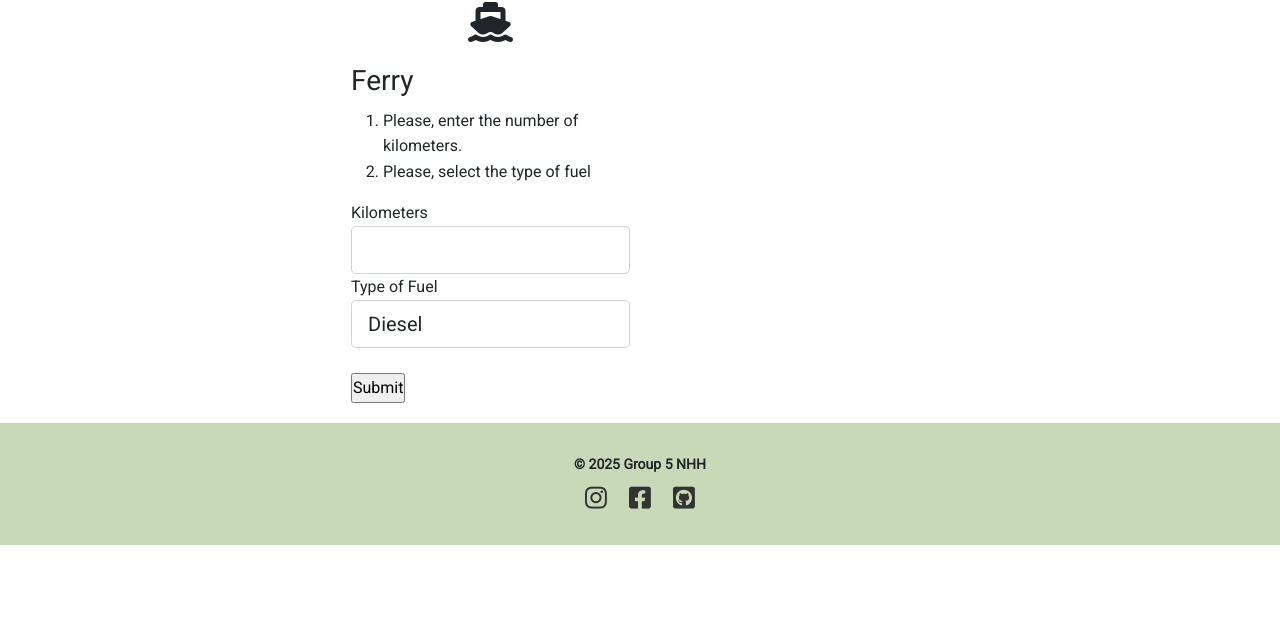
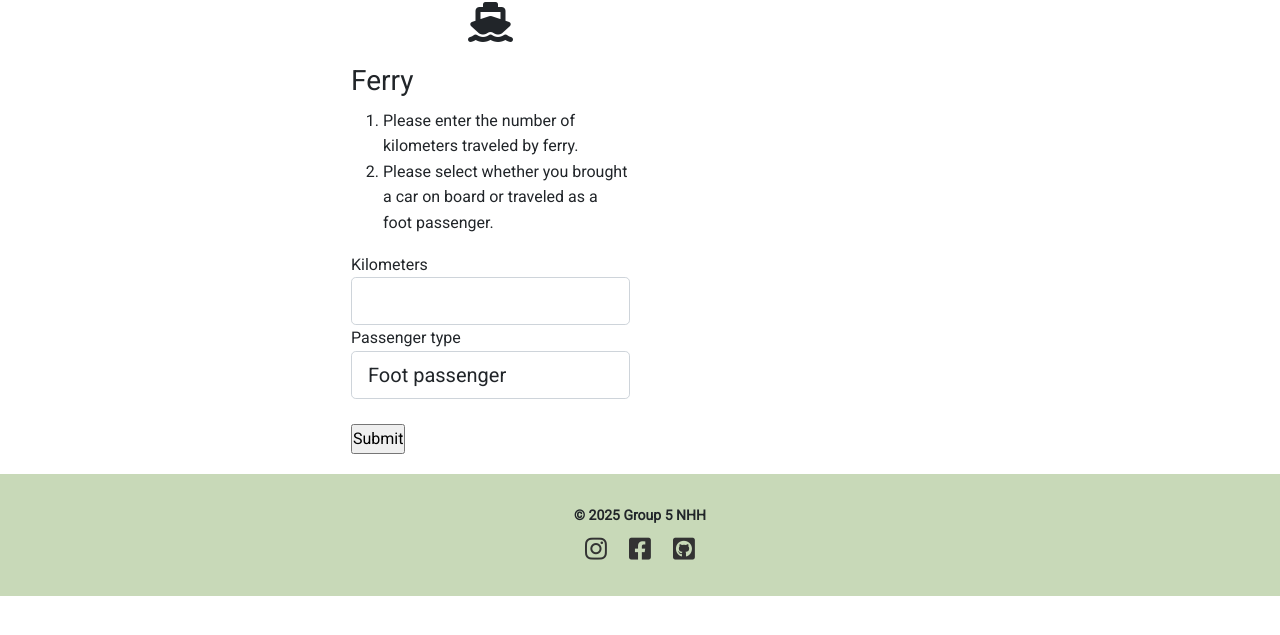
Before and after one commit to NHHSVolunteer/Carbonapp-3, a Flask app: page /carbon_app/new_entry_ferry in a window 1280 px wide. Shown: the part 100-735 px from the top of the page. Run offline with Flask 2, Linux system fonts and the light colour scheme; some libraries are stand-ins or nearby versions.

Commit message:
Changed the forms in the carbon app

```diff
--- a/Capp/Carbon_app/forms.py
+++ b/Capp/Carbon_app/forms.py
@@ -1,45 +1,67 @@
 from flask_wtf import FlaskForm
-from wtforms import  SubmitField,  SelectField,  FloatField
+from wtforms import SubmitField, SelectField, FloatField
 from wtforms.validators import InputRequired
 
 class BusForm(FlaskForm):
-  kms = FloatField('Kilometers', [InputRequired()])
-  fuel_type = SelectField('Type of Fuel', [InputRequired()],
-    choices=[('Diesel', 'Diesel'), ('CNG', 'CNG'), ('Petrol', 'Petrol'), ('No Fossil Fuel', 'No Fossil Fuel')])
-  submit = SubmitField('Submit')
+    kms = FloatField('Kilometers', [InputRequired()])
+    fuel_type = SelectField('Bus type', [InputRequired()],
+        choices=[
+            ('City bus', 'City bus'),
+            ('Coach (long-distance)', 'Coach (long-distance)')
+        ])
+    submit = SubmitField('Submit')
 
 class CarForm(FlaskForm):
-  kms = FloatField('Kilometers', [InputRequired()])
-  fuel_type = SelectField('Type of Fuel', [InputRequired()],
-    choices=[('Petrol', 'Petrol'), ('Diesel', 'Diesel'), ('No Fossil Fuel', 'No Fossil Fuel')])
-  submit = SubmitField('Submit')
+    kms = FloatField('Kilometers', [InputRequired()])
+    fuel_type = SelectField('Fuel type', [InputRequired()],
+        choices=[
+            ('Petrol', 'Petrol'),
+            ('Diesel', 'Diesel'),
+            ('Electric', 'Electric'),
+            ('Hybrid', 'Hybrid')
+        ])
+    submit = SubmitField('Submit')
 
 class PlaneForm(FlaskForm):
-  kms = FloatField('Kilometers', [InputRequired()])
-  fuel_type = SelectField('Type of Fuel', [InputRequired()],
-    choices=[('Petrol', 'Petrol')])
-  submit = SubmitField('Submit')
+    kms = FloatField('Kilometers', [InputRequired()])
+    fuel_type = SelectField('Flight type', [InputRequired()],
+        choices=[
+            ('Short-haul flight (≤1,500 km)', 'Short-haul flight (≤1,500 km)'),
+            ('Medium-haul flight (1,500–4,000 km)', 'Medium-haul flight (1,500–4,000 km)'),
+            ('Long-haul flight (>4,000 km)', 'Long-haul flight (>4,000 km)')
+        ])
+    submit = SubmitField('Submit')
 
 class FerryForm(FlaskForm):
-  kms = FloatField('Kilometers', [InputRequired()])
-  fuel_type = SelectField('Type of Fuel', [InputRequired()],
-    choices=[('Diesel', 'Diesel'), ('CNG', 'CNG'), ('No Fossil Fuel', 'No Fossil Fuel')])
-  submit = SubmitField('Submit')
+    kms = FloatField('Kilometers', [InputRequired()])
+    fuel_type = SelectField('Passenger type', [InputRequired()],
+        choices=[
+            ('Foot passenger', 'Foot passenger'),
+            ('With car', 'With car')
+        ])
+    submit = SubmitField('Submit')
 
 class MotorbikeForm(FlaskForm):
-  kms = FloatField('Kilometers', [InputRequired()])
-  fuel_type = SelectField('Type of Fuel', [InputRequired()],
-    choices=[('Petrol', 'Petrol'), ('No Fossil Fuel', 'No Fossil Fuel')])
-  submit = SubmitField('Submit')
+    kms = FloatField('Kilometers', [InputRequired()])
+    fuel_type = SelectField('Engine type', [InputRequired()],
+        choices=[
+            ('Petrol', 'Petrol'),
+            ('Electric', 'Electric')
+        ])
+    submit = SubmitField('Submit')
 
 class BicycleForm(FlaskForm):
-  kms = FloatField('Kilometers', [InputRequired()])
-  fuel_type = SelectField('Type of Fuel', [InputRequired()],
-    choices=[('No Fossil Fuel', 'No Fossil Fuel')])
-  submit = SubmitField('Submit')
+    kms = FloatField('Kilometers', [InputRequired()])
+    fuel_type = SelectField('Type', [InputRequired()],
+        choices=[
+            ('Standard', 'Standard')
+        ])
+    submit = SubmitField('Submit')
 
 class WalkForm(FlaskForm):
-  kms = FloatField('Kilometers', [InputRequired()])
-  fuel_type = SelectField('Type of Fuel', [InputRequired()],
-    choices=[('No Fossil Fuel', 'No Fossil Fuel')])
-  submit = SubmitField('Submit')
+    kms = FloatField('Kilometers', [InputRequired()])
+    fuel_type = SelectField('Type', [InputRequired()],
+        choices=[
+            ('Standard', 'Standard')
+        ])
+    submit = SubmitField('Submit')
--- a/Capp/Carbon_app/routes.py
+++ b/Capp/Carbon_app/routes.py
@@ -1,233 +1,125 @@
-from flask import render_template, Blueprint, request, redirect, url_for, flash
+from flask import render_template, Blueprint, redirect, url_for, flash
 from Capp.models import Transport
 from Capp import db
 from datetime import timedelta, datetime
-from flask_login import login_required, current_user
+from flask_login import current_user
 from Capp.Carbon_app.forms import BusForm, CarForm, PlaneForm, FerryForm, MotorbikeForm, BicycleForm, WalkForm
 
-carbon_app=Blueprint('carbon_app',__name__)
+carbon_app = Blueprint('carbon_app', __name__)
 
-#Emissions factor per transport in kg per passemger km
-#Data from: http://efdb.apps.eea.europa.eu/?source=%7B%22query%22%3A%7B%22match_all%22%3A%7B%7D%7D%2C%22display_type%22%3A%22tabular%22%7D
-efco2={'Bus':{'Diesel':0.10231,'CNG':0.08,'Petrol':0.10231,'No Fossil Fuel':0},
-    'Car':{'Petrol':0.18592,'Diesel':0.16453,'No Fossil Fuel':0},
-    'Plane':{'Petrol':0.24298},
-    'Ferry':{'Diesel':0.11131, 'CNG':0.1131, 'No Fossil Fuel':0},
-    'Motorbike':{'Petrol':0.09816,'No Fossil Fuel':0},
-    'Scooter':{'No Fossil Fuel':0},
-    'Bicycle':{'No Fossil Fuel':0},
-    'Walk':{'No Fossil Fuel':0}}
-efch4={'Bus':{'Diesel':2e-5,'CNG':2.5e-3,'Petrol':2e-5,'No Fossil Fuel':0},
-    'Car':{'Petrol':3.1e-4,'Diesel':3e-6,'No Fossil Fuel':0},
-    'Plane':{'Petrol':1.1e-4},
-    'Ferry':{'Diesel':3e-5, 'CNG':3e-5,'No Fossil Fuel':0},
-    'Motorbike':{'Petrol':2.1e-3,'No Fossil Fuel':0},
-    'Scooter':{'No Fossil Fuel':0},
-    'Bicycle':{'No Fossil Fuel':0},
-    'Walk':{'No Fossil Fuel':0}}
+# CO₂ emissions in grams per passenger-kilometer (g/pkm)
+co2_emissions_per_km = {
+    'Plane': {
+        'Short-haul flight (≤1,500 km)': 251,
+        'Medium-haul flight (1,500–4,000 km)': 195,
+        'Long-haul flight (>4,000 km)': 150
+    },
+    'Ferry': {
+        'Foot passenger': 19,
+        'With car': 130
+    },
+    'Motorbike': {
+        'Petrol': 83,
+        'Electric': 0
+    },
+    'Car': {
+        'Petrol': 170,
+        'Diesel': 173,
+        'Electric': 47,
+        'Hybrid': 121
+    },
+    'Bus': {
+        'City bus': 90,
+        'Coach (long-distance)': 27
+    },
+    'Bicycle': {
+        'Standard': 0
+    },
+    'Walking': {
+        'Standard': 0
+    }
+}
 
-#Carbon app, main page
+def calculate_emissions_kgs(kms, g_per_km):
+    return round((float(kms) * g_per_km) / 1000, 2)
+
+def handle_form_submission(form, transport):
+    if form.validate_on_submit():
+        kms = form.kms.data
+        fuel = form.fuel_type.data
+        g_per_km = co2_emissions_per_km[transport][fuel]
+        co2 = calculate_emissions_kgs(kms, g_per_km)
+        emissions = Transport(
+            kms=kms,
+            transport=transport,
+            fuel=fuel,
+            co2=co2,
+            ch4=0.0,
+            total=co2,
+            author=current_user
+        )
+        db.session.add(emissions)
+        db.session.commit()
+        return redirect(url_for('carbon_app.your_data'))
+    return None
+
 @carbon_app.route('/carbon_app')
-# @login_required
 def carbon_app_home():
     return render_template('carbon_app/carbon_app.html', title='carbon_app')
 
-#New entry bus
-@carbon_app.route('/carbon_app/new_entry_bus', methods=['GET','POST'])
-# @login_required
+@carbon_app.route('/carbon_app/new_entry_bus', methods=['GET', 'POST'])
 def new_entry_bus():
     form = BusForm()
-    if form.validate_on_submit():
-        kms = form.kms.data
-        fuel = form.fuel_type.data
-        transport = 'Bus'
-        # kms = request.form['kms']
-        # fuel = request.form['fuel_type']
+    result = handle_form_submission(form, 'Bus')
+    return result or render_template('carbon_app/new_entry_bus.html', title='New Bus Entry', form=form)
 
-        co2 = float(kms) * efco2[transport][fuel]
-        ch4 = float(kms) * efch4[transport][fuel]
-        total = co2+ch4
-
-        co2 = float("{:.2f}".format(co2))
-        ch4 = float("{:.2f}".format(ch4))
-        total = float("{:.2f}".format(total))
-
-        emissions = Transport(kms=kms, transport=transport, fuel=fuel, co2=co2, ch4=ch4, total=total, author=current_user)
-        db.session.add(emissions)
-        db.session.commit()
-        return redirect(url_for('carbon_app.your_data'))
-    return render_template('carbon_app/new_entry_bus.html', title='new entry bus', form=form)
-
-#New entry car
-@carbon_app.route('/carbon_app/new_entry_car', methods=['GET','POST'])
-# @login_required
+@carbon_app.route('/carbon_app/new_entry_car', methods=['GET', 'POST'])
 def new_entry_car():
     form = CarForm()
-    if form.validate_on_submit():
-        kms = form.kms.data
-        fuel = form.fuel_type.data
-        transport = 'Car'
-        # kms = request.form['kms']
-        # fuel = request.form['fuel_type']
+    result = handle_form_submission(form, 'Car')
+    return result or render_template('carbon_app/new_entry_car.html', title='New Car Entry', form=form)
 
-        co2 = float(kms) * efco2[transport][fuel]
-        ch4 = float(kms) * efch4[transport][fuel]
-        total = co2+ch4
-
-        co2 = float("{:.2f}".format(co2))
-        ch4 = float("{:.2f}".format(ch4))
-        total = float("{:.2f}".format(total))
-
-        emissions = Transport(kms=kms, transport=transport, fuel=fuel, co2=co2, ch4=ch4, total=total, author=current_user)
-        db.session.add(emissions)
-        db.session.commit()
-        return redirect(url_for('carbon_app.your_data'))
-    return render_template('carbon_app/new_entry_car.html', title='new entry car', form=form)
-
-#New entry plane
-@carbon_app.route('/carbon_app/new_entry_plane', methods=['GET','POST'])
-# @login_required
+@carbon_app.route('/carbon_app/new_entry_plane', methods=['GET', 'POST'])
 def new_entry_plane():
     form = PlaneForm()
-    if form.validate_on_submit():
-        kms = form.kms.data
-        fuel = form.fuel_type.data
-        transport = 'Plane'
-        # kms = request.form['kms']
-        # fuel = request.form['fuel_type']
+    result = handle_form_submission(form, 'Plane')
+    return result or render_template('carbon_app/new_entry_plane.html', title='New Plane Entry', form=form)
 
-        co2 = float(kms) * efco2[transport][fuel]
-        ch4 = float(kms) * efch4[transport][fuel]
-        total = co2+ch4
-
-        co2 = float("{:.2f}".format(co2))
-        ch4 = float("{:.2f}".format(ch4))
-        total = float("{:.2f}".format(total))
-
-        emissions = Transport(kms=kms, transport=transport, fuel=fuel, co2=co2, ch4=ch4, total=total, author=current_user)
-        db.session.add(emissions)
-        db.session.commit()
-        return redirect(url_for('carbon_app.your_data'))
-    return render_template('carbon_app/new_entry_plane.html', title='new entry plane', form=form)
-
-#New entry ferry
-@carbon_app.route('/carbon_app/new_entry_ferry', methods=['GET','POST'])
-# @login_required
+@carbon_app.route('/carbon_app/new_entry_ferry', methods=['GET', 'POST'])
 def new_entry_ferry():
     form = FerryForm()
-    if form.validate_on_submit():
-        kms = form.kms.data
-        fuel = form.fuel_type.data
-        transport = 'Ferry'
-        # kms = request.form['kms']
-        # fuel = request.form['fuel_type']
+    result = handle_form_submission(form, 'Ferry')
+    return result or render_template('carbon_app/new_entry_ferry.html', title='New Ferry Entry', form=form)
 
-        co2 = float(kms) * efco2[transport][fuel]
-        ch4 = float(kms) * efch4[transport][fuel]
-        total = co2+ch4
-
-        co2 = float("{:.2f}".format(co2))
-        ch4 = float("{:.2f}".format(ch4))
-        total = float("{:.2f}".format(total))
-
-        emissions = Transport(kms=kms, transport=transport, fuel=fuel, co2=co2, ch4=ch4, total=total, author=current_user)
-        db.session.add(emissions)
-        db.session.commit()
-        return redirect(url_for('carbon_app.your_data'))
-    return render_template('carbon_app/new_entry_ferry.html', title='new entry ferry', form=form)
-
-#New entry motorbike
-@carbon_app.route('/carbon_app/new_entry_motorbike', methods=['GET','POST'])
-# @login_required
+@carbon_app.route('/carbon_app/new_entry_motorbike', methods=['GET', 'POST'])
 def new_entry_motorbike():
     form = MotorbikeForm()
-    if form.validate_on_submit():
-        kms = form.kms.data
-        fuel = form.fuel_type.data
-        transport = 'Motorbike'
-        # kms = request.form['kms']
-        # fuel = request.form['fuel_type']
+    result = handle_form_submission(form, 'Motorbike')
+    return result or render_template('carbon_app/new_entry_motorbike.html', title='New Motorbike Entry', form=form)
 
-        co2 = float(kms) * efco2[transport][fuel]
-        ch4 = float(kms) * efch4[transport][fuel]
-        total = co2+ch4
-
-        co2 = float("{:.2f}".format(co2))
-        ch4 = float("{:.2f}".format(ch4))
-        total = float("{:.2f}".format(total))
-
-        emissions = Transport(kms=kms, transport=transport, fuel=fuel, co2=co2, ch4=ch4, total=total, author=current_user)
-        db.session.add(emissions)
-        db.session.commit()
-        return redirect(url_for('carbon_app.your_data'))
-    return render_template('carbon_app/new_entry_motorbike.html', title='new entry motorbike', form=form)
-
-#New entry bicycle
-@carbon_app.route('/carbon_app/new_entry_bicycle', methods=['GET','POST'])
-# @login_required
+@carbon_app.route('/carbon_app/new_entry_bicycle', methods=['GET', 'POST'])
 def new_entry_bicycle():
     form = BicycleForm()
-    if form.validate_on_submit():
-        kms = form.kms.data
-        fuel = form.fuel_type.data
-        transport = 'Bicycle'
-        # kms = request.form['kms']
-        # fuel = request.form['fuel_type']
+    result = handle_form_submission(form, 'Bicycle')
+    return result or render_template('carbon_app/new_entry_bicycle.html', title='New Bicycle Entry', form=form)
 
-        co2 = float(kms) * efco2[transport][fuel]
-        ch4 = float(kms) * efch4[transport][fuel]
-        total = co2+ch4
-
-        co2 = float("{:.2f}".format(co2))
-        ch4 = float("{:.2f}".format(ch4))
-        total = float("{:.2f}".format(total))
-
-        emissions = Transport(kms=kms, transport=transport, fuel=fuel, co2=co2, ch4=ch4, total=total, author=current_user)
-        db.session.add(emissions)
-        db.session.commit()
-        return redirect(url_for('carbon_app.your_data'))
-    return render_template('carbon_app/new_entry_bicycle.html', title='new entry bicycle', form=form)
-
-#New entry walk
-@carbon_app.route('/carbon_app/new_entry_walk', methods=['GET','POST'])
-# @login_required
+@carbon_app.route('/carbon_app/new_entry_walk', methods=['GET', 'POST'])
 def new_entry_walk():
     form = WalkForm()
-    if form.validate_on_submit():
-        kms = form.kms.data
-        fuel = form.fuel_type.data
-        transport = 'Walk'
-        # kms = request.form['kms']
-        # fuel = request.form['fuel_type']
+    result = handle_form_submission(form, 'Walking')
+    return result or render_template('carbon_app/new_entry_walk.html', title='New Walk Entry', form=form)
 
-        co2 = float(kms) * efco2[transport][fuel]
-        ch4 = float(kms) * efch4[transport][fuel]
-        total = co2+ch4
+@carbon_app.route('/carbon_app/your_data')
+def your_data():
+    entries = Transport.query.filter_by(author=current_user) \
+        .filter(Transport.date > datetime.now() - timedelta(days=5)) \
+        .order_by(Transport.date.desc(), Transport.transport.asc()) \
+        .all()
+    return render_template('carbon_app/your_data.html', title='Your Data', entries=entries)
 
-        co2 = float("{:.2f}".format(co2))
-        ch4 = float("{:.2f}".format(ch4))
-        total = float("{:.2f}".format(total))
-
-        emissions = Transport(kms=kms, transport=transport, fuel=fuel, co2=co2, ch4=ch4, total=total, author=current_user)
-        db.session.add(emissions)
-        db.session.commit()
-        return redirect(url_for('carbon_app.your_data'))
-    return render_template('carbon_app/new_entry_walk.html', title='new entry walk', form=form)
-
-#Your data
-@carbon_app.route('/carbon_app/your_data')
-# @login_required
-def your_data():
-    #Table
-    entries = Transport.query.filter_by(author=current_user). \
-        filter(Transport.date> (datetime.now() - timedelta(days=5))).\
-        order_by(Transport.date.desc()).order_by(Transport.transport.asc()).all()
-    return render_template('carbon_app/your_data.html', title='your_data', entries=entries)
-
-#Delete emission
 @carbon_app.route('/carbon_app/delete-emission/<int:entry_id>')
 def delete_emission(entry_id):
-    entry = Transport.query.get_or_404(int(entry_id))
+    entry = Transport.query.get_or_404(entry_id)
     db.session.delete(entry)
     db.session.commit()
     flash("Entry deleted", "success")
--- a/Capp/templates/carbon_app/new_entry_ferry.html
+++ b/Capp/templates/carbon_app/new_entry_ferry.html
@@ -3,9 +3,8 @@
 
 <section class="new_entry">
   <div class="container">
-      <div class="box">
+      <div class="box"></div>
 
-      </div>
       <div class="box">
         <div class="h1 mb-3" style="text-align: center;">
           <i class="fa-solid fa-ship"></i>
@@ -13,14 +12,11 @@
         <h3>Ferry</h3>
         <p>
           <ol style="text-align: left;">
-            <li>
-              Please, enter the number of kilometers.
-            </li>
-            <li>
-              Please, select the type of fuel
-            </li>
+            <li>Please enter the number of kilometers traveled by ferry.</li>
+            <li>Please select whether you brought a car on board or traveled as a foot passenger.</li>
           </ol>
         </p>
+
         <form method="POST" action="">
             {{ form.csrf_token }}
             <fieldset class="form-group">
@@ -40,7 +36,7 @@
               </div>
 
               <div class="form-group">
-                    {{ form.fuel_type.label(class="form-control-label") }}
+                  {{ form.fuel_type.label(class="form-control-label", text="Passenger type") }}
                   {% if form.fuel_type.errors %}
                       {{ form.fuel_type(class="form-control form-control-lg is-invalid") }}
                       <div class="invalid-feedback">
@@ -54,17 +50,15 @@
               </div>
 
             </fieldset>
-              </br>
+            <br>
             <div class="form-group">
               {{ form.submit(class="btn_carbon_app_new_entry_main") }}
             </div>
         </form>
       </div>
-      <div class="box">
 
-      </div>
+      <div class="box"></div>
   </div>
 </section>
 
-
 {% endblock content %}
```
Lines whose indentation alone changed are shown as unchanged.
